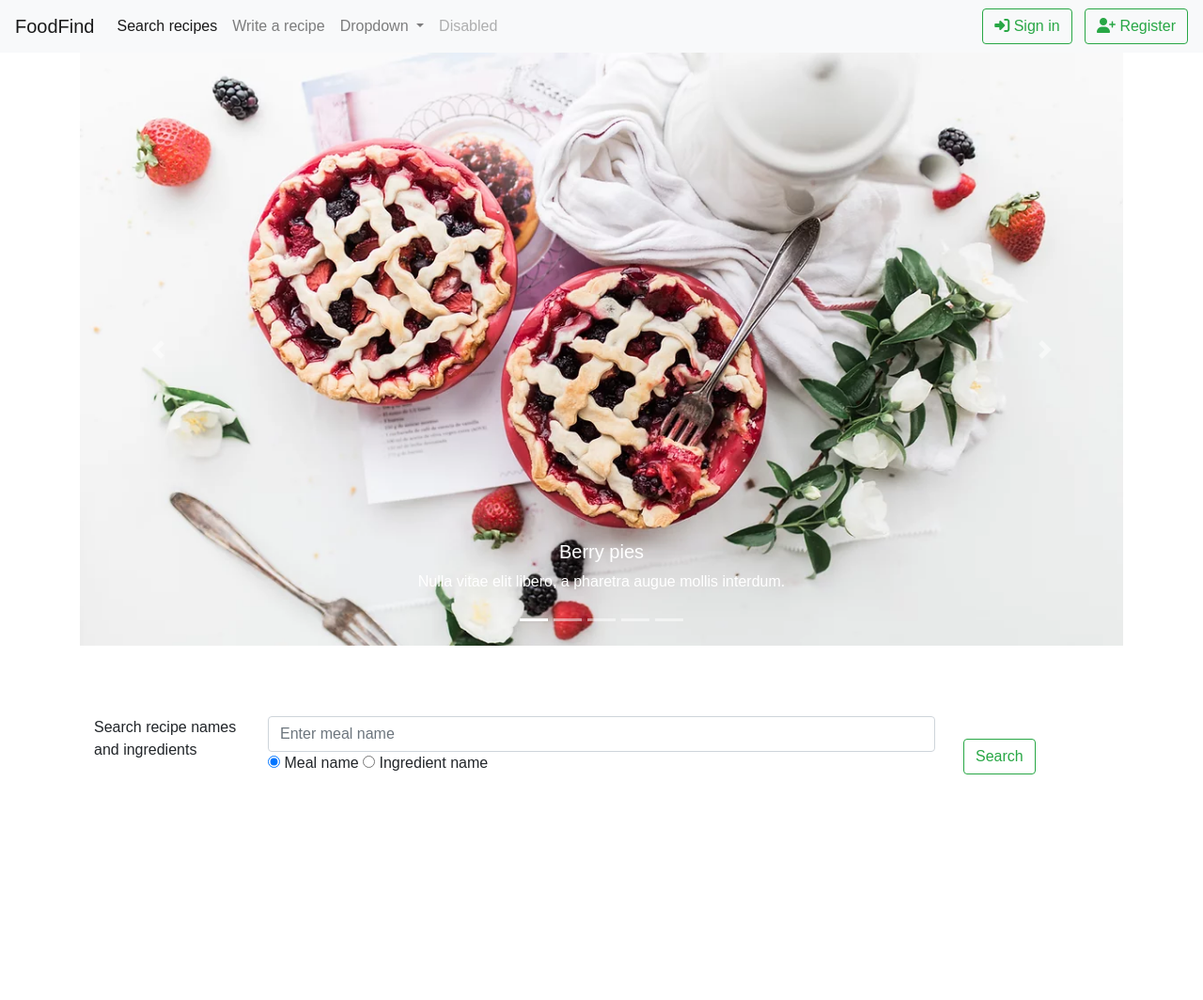
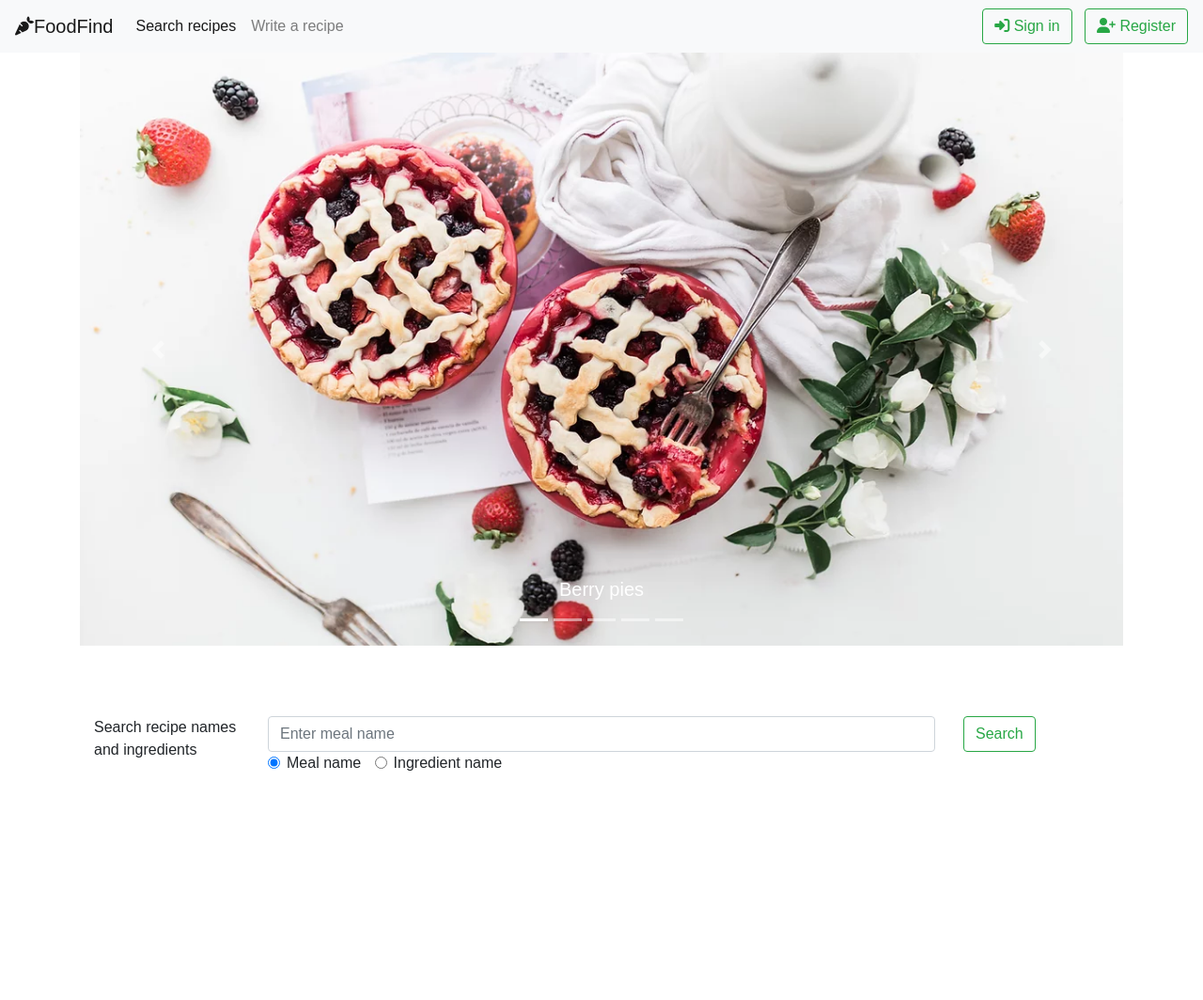
Before and after one commit to tnjegove/CarrotTP, a PHP site: page / in a window 1280 px wide. Shown: the top 1064 px of the page at 94% size. Run offline with PHP 8.4, Linux system fonts and the light colour scheme; some libraries are stand-ins or nearby versions.

Commit message:
final css tweaks

```diff
--- a/css/stylesheet.css
+++ b/css/stylesheet.css
@@ -290,3 +290,18 @@ input[type=password]:placeholder {
 	min-height: 75px;
 
 }
+
+#lbl-mealname {
+
+	padding-right: 30px;
+}
+
+.resultrow {
+	margin-bottom: 20px;
+
+}
+
+.thead {
+
+	text-align:center;
+}
--- a/inc/getRecipeByIngredient.php
+++ b/inc/getRecipeByIngredient.php
@@ -5,8 +5,8 @@
 	$searchTerm=$_POST['searchTerm'];
 	$htmlToShow = '
 			<div class="row">
-				<div class="col-lg-4">Image</div>
-				<div class="col-lg-4">Title</div>
+				<div class="col-lg-4 thead">Image</div>
+				<div class="col-lg-4 thead">Title</div>
 
 
 			</div>
--- a/inc/head.inc.php
+++ b/inc/head.inc.php
@@ -20,7 +20,7 @@
   </head>
   <body>
 	<nav class="navbar navbar-expand-lg navbar-light bg-light">
-		<a class="navbar-brand" href="#">FoodFind</a>
+		<a class="navbar-brand" href="#"><i class='fas fa-carrot fa-1x'></i>FoodFind</a>
 		<button class="navbar-toggler" type="button" data-toggle="collapse" data-target="#navbarSupportedContent" aria-controls="navbarSupportedContent" aria-expanded="false" aria-label="Toggle navigation">
 			<span class="navbar-toggler-icon"></span>
 		</button>
@@ -33,20 +33,7 @@
 				<li class="nav-item">
 					<a href="#" id="btn_write-recipe" class="nav-link" >Write a recipe</a>
 				</li>
-				<li class="nav-item dropdown">
-					<a class="nav-link dropdown-toggle" href="#" id="navbarDropdown" role="button" data-toggle="dropdown" aria-haspopup="true" aria-expanded="false">
-						Dropdown
-					</a>
-					<div class="dropdown-menu" aria-labelledby="navbarDropdown">
-						<a class="dropdown-item" href="#">Action</a>
-						<a class="dropdown-item" href="#">Another action</a>
-						<div class="dropdown-divider"></div>
-						<a class="dropdown-item" href="#">Something else here</a>
-					</div>
-				</li>
-				<li class="nav-item">
-					<a class="nav-link disabled" href="#" tabindex="-1" aria-disabled="true">Disabled</a>
-				</li>
+
 			</ul>
 
 			<ul class='navbar-nav navbar-right'>
--- a/index.php
+++ b/index.php
@@ -68,35 +68,35 @@
 				<img src="./img/BerryPies.png" class="d-block w-100" alt="...">
 				<div class="carousel-caption d-none d-md-block">
 					<h5>Berry pies</h5>
-					<p>Nulla vitae elit libero, a pharetra augue mollis interdum.</p>
+
 				</div>
 			</div>
 			<div class="carousel-item">
 				<img src="./img/BerryWaffles.png" class="d-block w-100" alt="...">
 				<div class="carousel-caption d-none d-md-block">
 					<h5>Berry waffles</h5>
-					<p>Lorem ipsum dolor sit amet, consectetur adipiscing elit.</p>
+
 				</div>
 			</div>
 			<div class="carousel-item">
 				<img src="./img/IceCreamSandwich.png" class="d-block w-100" alt="...">
 				<div class="carousel-caption d-none d-md-block">
 					<h5>Ice Cream Sandwitch</h5>
-					<p>Praesent commodo cursus magna, vel scelerisque nisl consectetur.</p>
+
 				</div>
 			</div>
 			<div class="carousel-item">
 				<img src="./img/PoachedEggSandwich.png" class="d-block w-100" alt="...">
 				<div class="carousel-caption d-none d-md-block">
 					<h5>Poached egg sandwitch</h5>
-					<p>Praesent commodo cursus magna, vel scelerisque nisl consectetur.</p>
+
 				</div>
 			</div>
 			<div class="carousel-item">
 				<img src="./img/SquashSoup.png" class="d-block w-100" alt="...">
 				<div class="carousel-caption d-none d-md-block">
 					<h5>Squash soup</h5>
-					<p>Praesent commodo cursus magna, vel scelerisque nisl consectetur.</p>
+
 				</div>
 			</div>
 		</div>
@@ -124,17 +124,19 @@
 			</div>
 			<div class='col-lg-8'>
 				<input type="text" class="form-control" id="searchMeal" placeholder="Enter meal name">
-				<input type="radio" id="radio-meal-name" name="search-type" value="meal-name" checked="checked">
-				<label for="meal-name">Meal name</label>
-				<input type="radio" id="radio-ingredient-name" name="search-type" value="ingredient-name">
-				<label for="ingredient-name">Ingredient name</label>
+				<div class="form-check">
+					<input class="form-check-input" type="radio" id="radio-meal-name" name="search-type" value="meal-name" checked="checked">
+					<label id="lbl-mealname" class="form-check-label" for="meal-name">Meal name</label>
+					<input class="form-check-input" type="radio" id="radio-ingredient-name" name="search-type" value="ingredient-name">
+					<label class="form-check-label" for="ingredient-name">Ingredient name</label>
+				</div>
 				<!--<input type="radio" id="radio-recipe-id" name="search-type" value="recipe-id">
 				<label for="recipe-id">Recipe ID</label>
 				<input type="text" class="form-control" id="searchIngredient" placeholder="Enter ingredient name">-->
 			</div>
 			<div class='col-lg-2'>
-				<br>
-				<button id='btn_searchRecipeNameAndIngredient' class='btn btn-outline-success my-2 my-sm-0' type='button'>Search</button>
+
+				<button id='btn_searchRecipeNameAndIngredient' class='btn btn-outline-success my-2 my-sm-0' type='button'>Search</button><br>
 			</div>
 		</div>
 		<br>
```
